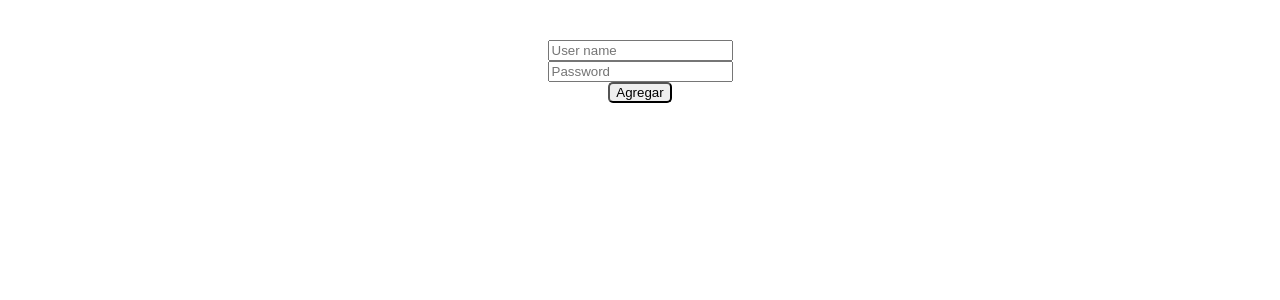
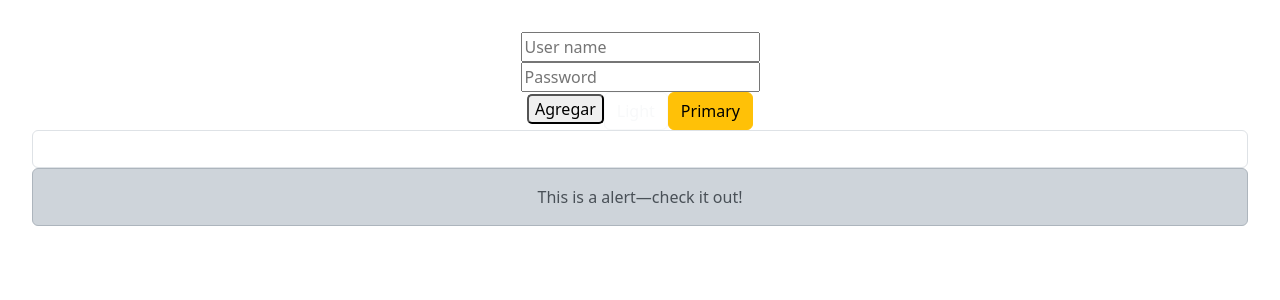
Before and after one commit to gustavoortiz2016/lista-compras, a React (Vite) app: page /login in a window 1280 px wide. Shown: the top 300 px of the page. Built offline with nearby package versions, Linux system fonts and the light colour scheme.

Commit message:
se hicieron cambios en los estilos de login

```diff
--- a/src/components/login/Login.tsx
+++ b/src/components/login/Login.tsx
@@ -1,4 +1,6 @@
+import {Button,Form,Alert} from 'react-bootstrap';
 import "./style.css"
+import 'bootstrap/dist/css/bootstrap.min.css';
 const PLACEHOLDER = "Password"
 
 const Login = () => {
@@ -6,6 +8,16 @@ const Login = () => {
         <input type="text" value={""} placeholder="User name" style={{ }} /><br />
         <input type="password" value={""} placeholder={PLACEHOLDER} /><br />
         <input className="borde" type="button" value={"Agregar"} />
+        <Button variant="outline-light">Light</Button>
+        <Button variant="warning">Primary</Button>
+        <Form.Control
+        type="password"
+        id="inputPassword5"
+        aria-describedby="passwordHelpBlock"
+      />
+      <Alert variant={"dark"}>
+          This is a  alert—check it out!
+        </Alert>
     </>)
 }
 
```
